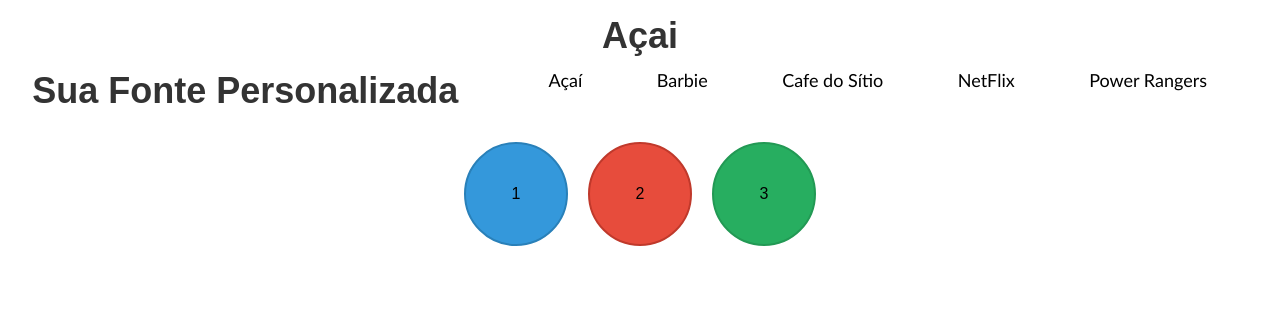
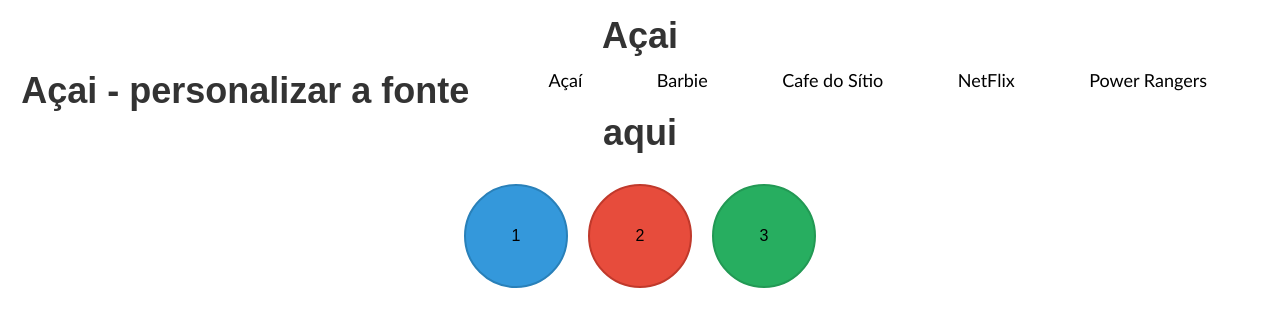
Before and after one commit to AgMaciel/HTML_CSS, a plain HTML site: page aula9 - Tipografia/atividade-manipulacao-cores/pages/acai.html in a window 1280 px wide. Drawn offline with Linux system fonts and the light colour scheme.

Commit message:
atualizando a pagina açai
Atualizando a pagina acai

```diff
--- a/aula9 - Tipografia/atividade-manipulacao-cores/pages/acai.html
+++ b/aula9 - Tipografia/atividade-manipulacao-cores/pages/acai.html
@@ -27,7 +27,7 @@
             </nav>
     </header>
     <main>
-        <h1>Sua Fonte Personalizada</h1>
+        <h1>Açai - personalizar a fonte aqui</h1>
         <div class="geometric-shapes">
             <div class="shape">1</div>
             <div class="shape">2</div>
```
